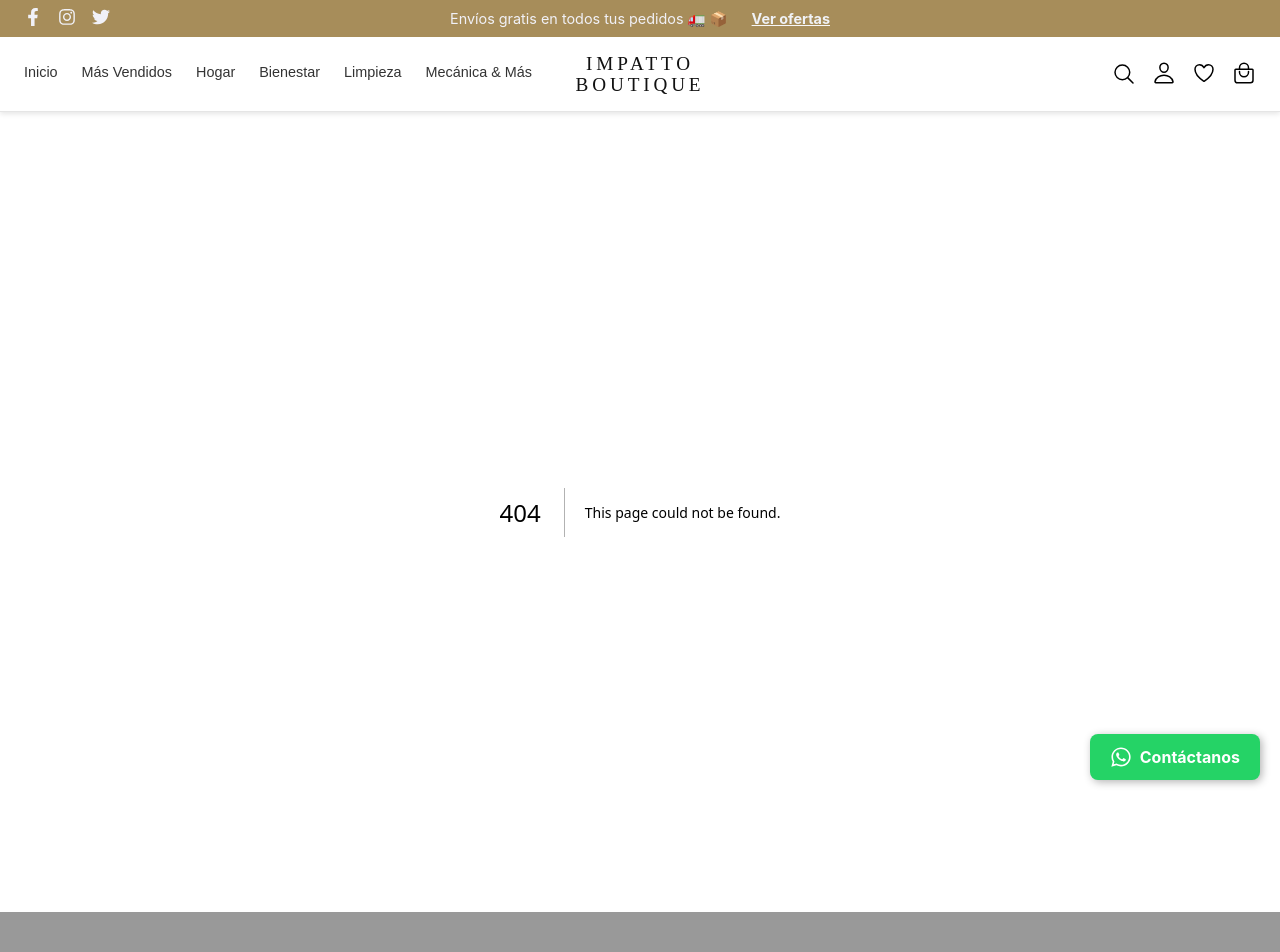
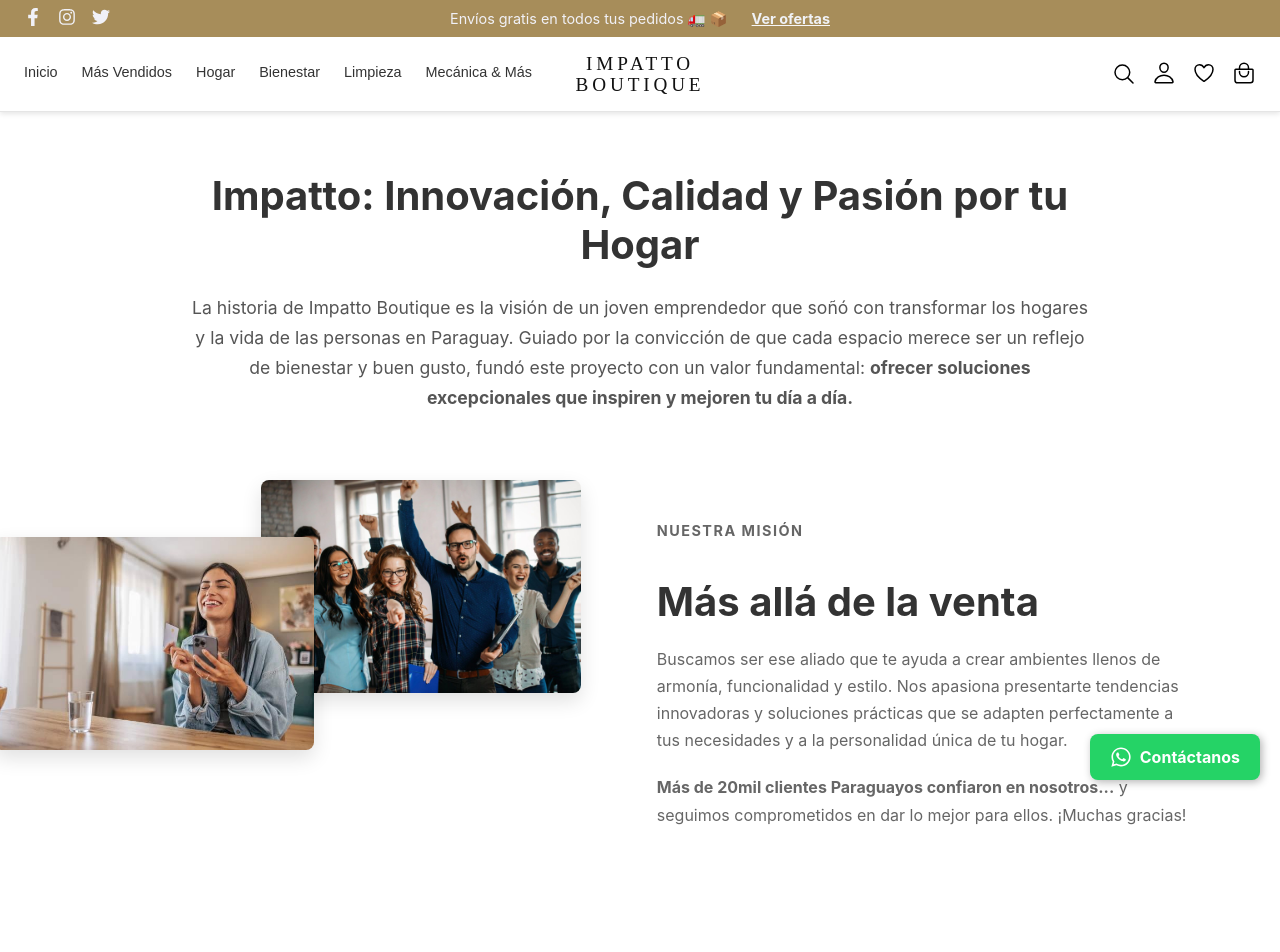
Before and after one commit to Javiermu97/impattopyproyect, a Next.js app: page /sobre-nosotros in a window 1280 px wide. Before the commit this address had no page. Shown: the top 952 px of the page. Built offline with nearby package versions, Linux system fonts and the light colour scheme.

Commit message:
Primer commit: proyecto Flutter

```diff
--- a/app/page.tsx
+++ b/app/page.tsx
@@ -140,7 +140,9 @@ export default async function HomePage() {
             <h2>Nuestra Filosofía</h2>
             <p>Es brindar la mejor experiencia a nuestra comunidad...</p>
             <p><strong>Más de 20mil clientes Paraguayos confiaron en nosotros...</strong></p>
-            <button className="btn-primary">CONÓCENOS</button>
+            <Link href="/sobre-nosotros" className="btn-primary">
+              CONÓCENOS
+            </Link>
           </div>
         </div>
       </section>
--- /dev/null
+++ b/app/sobre-nosotros/page.tsx
@@ -0,0 +1,71 @@
+import Image from 'next/image';
+import Link from 'next/link';
+import { Metadata } from 'next';
+
+// Metadatos para el SEO de la página (reemplaza al <Head> de antes)
+export const metadata: Metadata = {
+  title: 'Nuestra Historia | Impatto Boutique',
+  description: 'Descubre la historia de Impatto Boutique, nuestra misión y la pasión por ofrecer productos de calidad para tu hogar en Paraguay.',
+};
+
+export default function SobreNosotrosPage() {
+  return (
+    // Usamos un contenedor simple para la página
+    <div style={{ padding: '2rem 1rem', backgroundColor: '#fff' }}>
+
+      {/* Título y descripción principal */}
+      <div style={{ maxWidth: '900px', margin: '0 auto', textAlign: 'center', marginBottom: '4rem' }}>
+        <h1 style={{ fontSize: '2.5em', fontWeight: 'bold', marginBottom: '1.5rem', color: '#333' }}>
+          Impatto: Innovación, Calidad y Pasión por tu Hogar
+        </h1>
+        <p style={{ fontSize: '1.1em', color: '#555', lineHeight: '1.7' }}>
+          La historia de Impatto Boutique es la visión de un joven emprendedor que soñó con transformar los hogares y la vida de las personas en Paraguay. Guiado por la convicción de que cada espacio merece ser un reflejo de bienestar y buen gusto, fundó este proyecto con un valor fundamental: <strong>ofrecer soluciones excepcionales que inspiren y mejoren tu día a día.</strong>
+        </p>
+      </div>
+
+      {/* Reutilizamos la sección de Filosofía con las imágenes */}
+      <section className="philosophy-section" style={{ marginTop: 0, paddingTop: 0 }}>
+        <div className="philosophy-container">
+          <div className="philosophy-image-container">
+            {/* Asegúrate de que las rutas a las imágenes sean correctas desde tu carpeta 'public' */}
+            <Image
+              src="/filosofia-1.jpg"
+              alt="Personas revisando un catálogo"
+              width={450}
+              height={300}
+              className="philosophy-img philosophy-img-bg"
+            />
+            <Image
+              src="/filosofia-2.jpg"
+              alt="Mujer trabajando en un mostrador"
+              width={450}
+              height={300}
+              className="philosophy-img philosophy-img-fg"
+            />
+          </div>
+          <div className="philosophy-content">
+            <p className="philosophy-pre-title">NUESTRA MISIÓN</p>
+            <h2>Más allá de la venta</h2>
+            <p>
+              Buscamos ser ese aliado que te ayuda a crear ambientes llenos de armonía, funcionalidad y estilo. Nos apasiona presentarte tendencias innovadoras y soluciones prácticas que se adapten perfectamente a tus necesidades y a la personalidad única de tu hogar.
+            </p>
+            <p>
+              <strong>Más de 20mil clientes Paraguayos confiaron en nosotros...</strong> y seguimos comprometidos en dar lo mejor para ellos. ¡Muchas gracias!
+            </p>
+          </div>
+        </div>
+      </section>
+
+      {/* Sección final con más texto */}
+      <div style={{ maxWidth: '900px', margin: '4rem auto 2rem auto', textAlign: 'center' }}>
+         <p style={{ fontSize: '1.1em', color: '#555', lineHeight: '1.7' }}>
+            Al elegir Impatto Boutique, no solo adquieres un producto; te unes a una comunidad que valora la excelencia y el diseño. Estamos aquí para proveer, ayudar y presentar lo mejor, porque tu felicidad y la de tu hogar son nuestra mayor recompensa.
+        </p>
+        <Link href="/tienda">
+            <button className="btn-primary" style={{marginTop: '2rem'}}>Explorar la Tienda</button>
+        </Link>
+      </div>
+
+    </div>
+  );
+}
```
